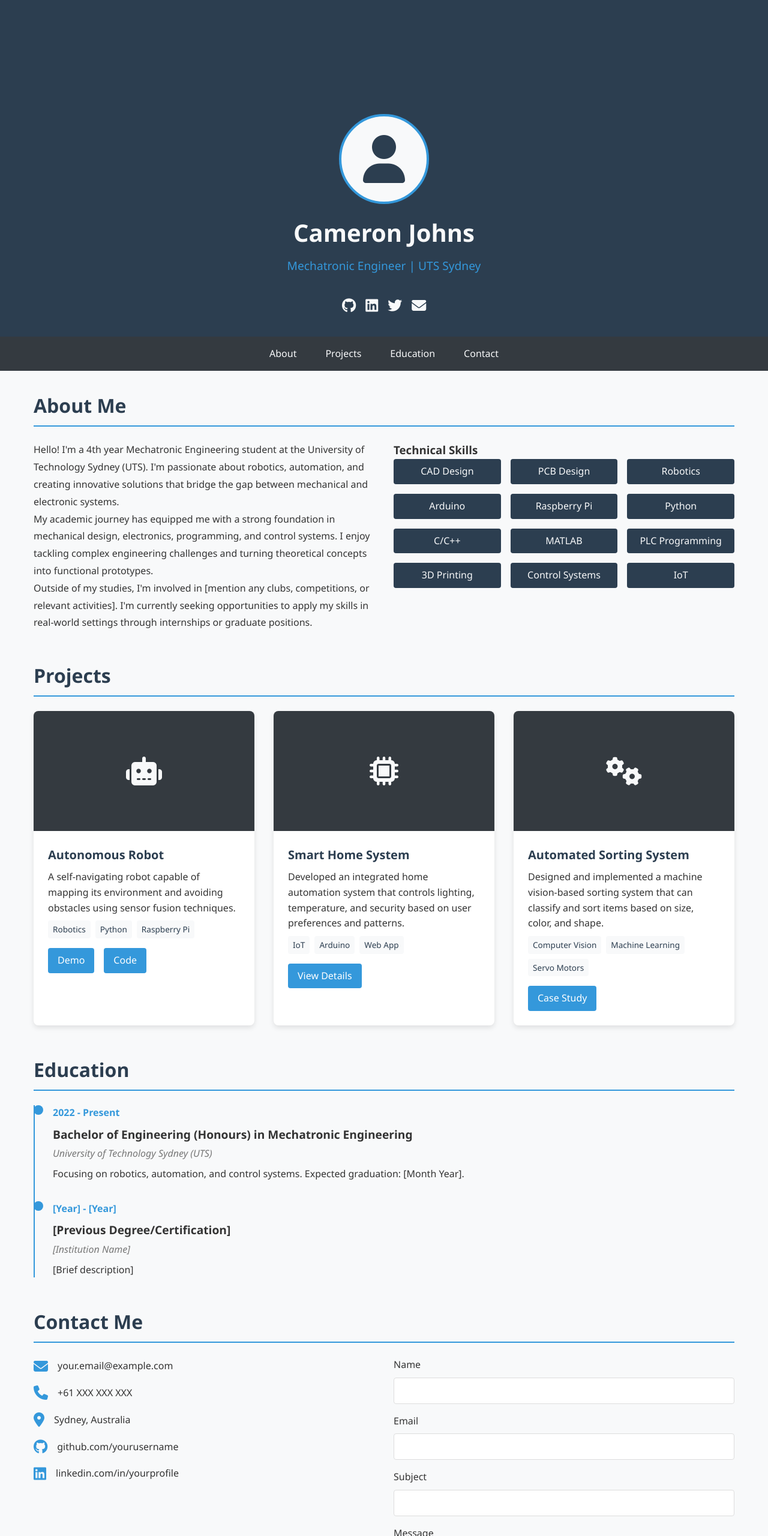
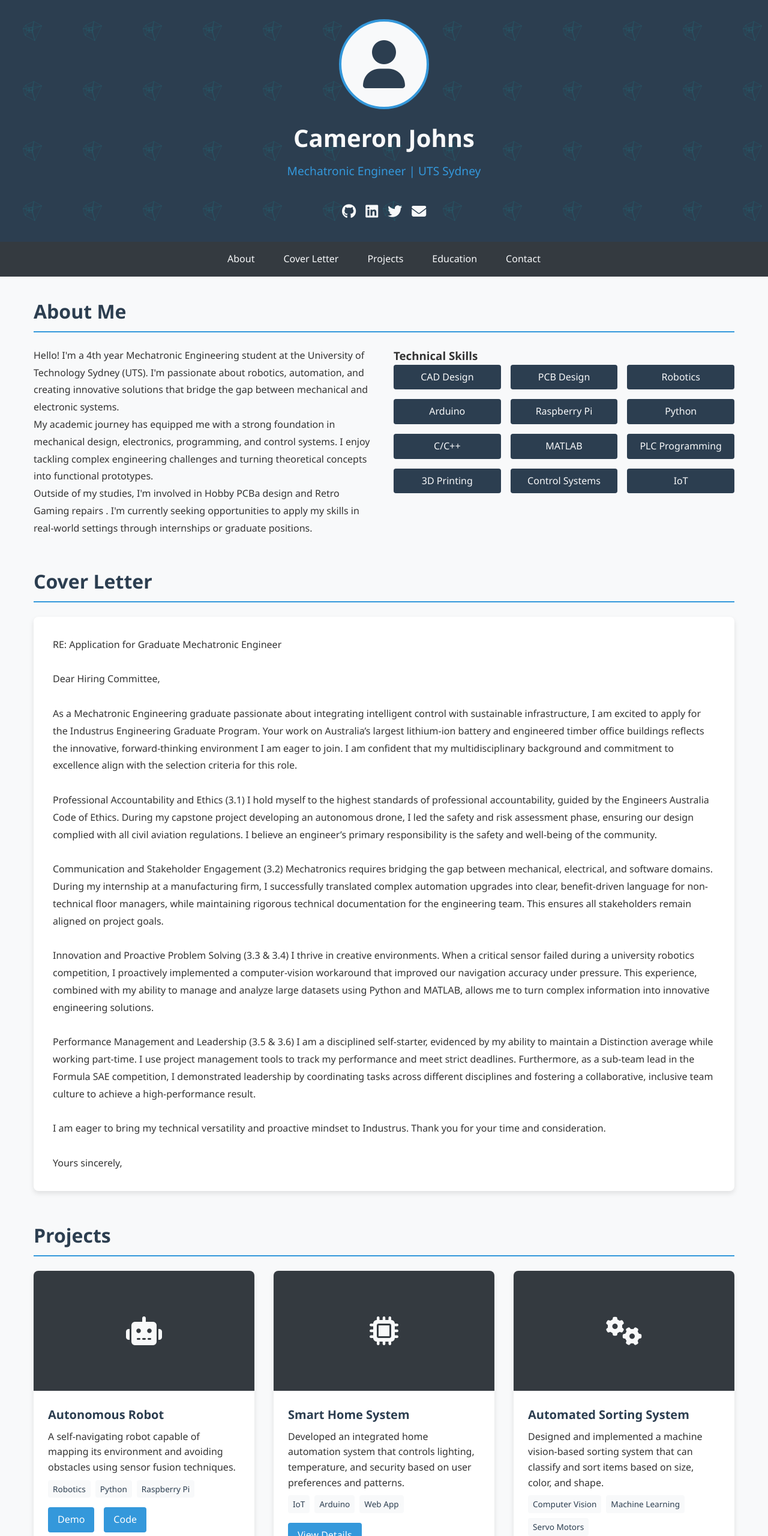
Before and after one commit to Cameron-j1/cameron-j1.github.io, a plain HTML site: page index.html in a window 1280 px wide. Shown: the top 2560 px of the page at 60% size. Drawn offline with Linux system fonts and the light colour scheme.

Commit message:
added CV and various UI elements

```diff
--- a/index.html
+++ b/index.html
@@ -22,7 +22,8 @@
             box-sizing: border-box;
         }
 
-        #donut-canvas {
+        /* Updated ID to match your HTML canvas */
+        #tesseract-canvas {
             position: absolute;
             top: 0;
             left: 0;
@@ -63,6 +64,7 @@
             padding: 2rem 0;
             text-align: center;
             position: relative;
+            overflow: hidden; /* Ensures canvas stays inside header */
         }
 
         .header-content {
@@ -202,6 +204,27 @@
             transform: translateY(-3px);
             background-color: var(--secondary-color);
         }
+
+        /* --- NEW CV SECTION STYLES --- */
+        .letter-container {
+            background: #fff;
+            padding: 2rem;
+            border-radius: 8px;
+            box-shadow: 0 4px 8px rgba(0,0,0,0.1);
+        }
+
+        .letter-content {
+            white-space: pre-wrap; /* This preserves formatting from the txt file */
+            font-family: inherit;
+            color: var(--text-color);
+            line-height: 1.8;
+        }
+
+        .error-msg {
+            color: var(--accent-color);
+            font-weight: bold;
+        }
+        /* ----------------------------- */
 
         /* Projects Section */
         .projects-grid {
@@ -438,7 +461,6 @@
     </style>
 </head>
 <body>
-    <!-- Header Section -->
     <header>
         <canvas id="tesseract-canvas"></canvas>
         <div class="header-content">
@@ -458,26 +480,23 @@
         </div>
     </header>
 
-    <!-- Navigation -->
     <nav>
         <div class="nav-container">
             <a href="#about" class="nav-link">About</a>
-            <a href="#projects" class="nav-link">Projects</a>
+            <a href="#cv" class="nav-link">Cover Letter</a> <a href="#projects" class="nav-link">Projects</a>
             <a href="#education" class="nav-link">Education</a>
             <a href="#contact" class="nav-link">Contact</a>
         </div>
     </nav>
 
-    <!-- Main Content -->
     <main>
-        <!-- About Section -->
         <section id="about" class="section container">
             <h2 class="section-title">About Me</h2>
             <div class="about-content">
                 <div class="about-text">
                     <p>Hello! I'm a 4th year Mechatronic Engineering student at the University of Technology Sydney (UTS). I'm passionate about robotics, automation, and creating innovative solutions that bridge the gap between mechanical and electronic systems.</p>
                     <p>My academic journey has equipped me with a strong foundation in mechanical design, electronics, programming, and control systems. I enjoy tackling complex engineering challenges and turning theoretical concepts into functional prototypes.</p>
-                    <p>Outside of my studies, I'm involved in [mention any clubs, competitions, or relevant activities]. I'm currently seeking opportunities to apply my skills in real-world settings through internships or graduate positions.</p>
+                    <p>Outside of my studies, I'm involved in Hobby PCBa design and Retro Gaming repairs . I'm currently seeking opportunities to apply my skills in real-world settings through internships or graduate positions.</p>
                 </div>
                 <div class="skills">
                     <h3>Technical Skills</h3>
@@ -499,11 +518,16 @@
             </div>
         </section>
 
-        <!-- Projects Section -->
+        <section id="cv" class="section container">
+            <h2 class="section-title">Cover Letter</h2>
+            <div class="letter-container">
+                <div id="cv-injection-point" class="letter-content">Loading cover letter...</div>
+            </div>
+        </section>
+
         <section id="projects" class="section container">
             <h2 class="section-title">Projects</h2>
             <div class="projects-grid">
-                <!-- Project 1 -->
                 <div class="project-card">
                     <div class="project-img">
                         <i class="fas fa-robot"></i>
@@ -523,7 +547,6 @@
                     </div>
                 </div>
 
-                <!-- Project 2 -->
                 <div class="project-card">
                     <div class="project-img">
                         <i class="fas fa-microchip"></i>
@@ -542,7 +565,6 @@
                     </div>
                 </div>
 
-                <!-- Project 3 -->
                 <div class="project-card">
                     <div class="project-img">
                         <i class="fas fa-cogs"></i>
@@ -563,7 +585,6 @@
             </div>
         </section>
 
-        <!-- Education Section -->
         <section id="education" class="section container">
             <h2 class="section-title">Education</h2>
             <div class="timeline">
@@ -571,27 +592,20 @@
                     <div class="timeline-date">2022 - Present</div>
                     <h3 class="timeline-title">Bachelor of Engineering (Honours) in Mechatronic Engineering</h3>
                     <p class="timeline-location">University of Technology Sydney (UTS)</p>
-                    <p>Focusing on robotics, automation, and control systems. Expected graduation: [Month Year].</p>
+                    <p>Focusing on robotics, automation, and control systems. Expected graduation: Dec 26.</p>
                 </div>
 
-                <!-- Add more education items as needed -->
-                <div class="timeline-item">
-                    <div class="timeline-date">[Year] - [Year]</div>
-                    <h3 class="timeline-title">[Previous Degree/Certification]</h3>
-                    <p class="timeline-location">[Institution Name]</p>
-                    <p>[Brief description]</p>
                 </div>
             </div>
         </section>
 
-        <!-- Contact Section -->
         <section id="contact" class="section container">
             <h2 class="section-title">Contact Me</h2>
             <div class="contact-content">
                 <div class="contact-info">
                     <div class="contact-item">
                         <i class="fas fa-envelope"></i>
-                        <span>your.email@example.com</span>
+                        <span>cameron.johns2002@gmail.com</span>
                     </div>
                     <div class="contact-item">
                         <i class="fas fa-phone"></i>
@@ -603,11 +617,11 @@
                     </div>
                     <div class="contact-item">
                         <i class="fab fa-github"></i>
-                        <span>github.com/yourusername</span>
+                        <span>github.com/Cameron-j1</span>
                     </div>
                     <div class="contact-item">
                         <i class="fab fa-linkedin"></i>
-                        <span>linkedin.com/in/yourprofile</span>
+                        <span>linkedin.com/in/camjohns</span>
                     </div>
                 </div>
 
@@ -634,7 +648,6 @@
         </section>
     </main>
 
-    <!-- Footer -->
     <footer>
         <div class="footer-content">
             <div class="footer-social">
@@ -643,10 +656,11 @@
                 <a href="#" target="_blank"><i class="fab fa-twitter"></i></a>
                 <a href="#" target="_blank"><i class="fas fa-envelope"></i></a>
             </div>
-            <p>&copy; <script>document.write(new Date().getFullYear())</script> Your Name. All Rights Reserved.</p>
+            <p>&copy; <script>document.write(new Date().getFullYear())</script> Cameron Johns. All Rights Reserved.</p>
         </div>
     </footer>
-<script><script>
+
+    <script>
     (function () {
         const canvas = document.getElementById('tesseract-canvas');
         const ctx = canvas.getContext('2d');
@@ -659,10 +673,12 @@
         window.addEventListener('resize', resizeCanvas);
         resizeCanvas();
 
-        const size = 1;
-        let angle = 0;
+        // --- CONFIGURATION ---
+        const TILE_SIZE = 100; // Size of each pattern square in pixels
+        const size = 1.5;      // Size of the tesseract relative to the tile
+        let angle = 90;
 
-        // Generate 16 vertices of a tesseract (4D hypercube)
+        // Generate 16 vertices of a tesseract
         const vertices = [];
         for (let i = 0; i < 16; i++) {
             vertices.push([
@@ -688,50 +704,66 @@
             let [x, y, z, w] = vec4;
 
             // 4D → 3D
-            const distance4D = 4;
+            const distance4D = 3;
             const wScale = 1 / (distance4D - w);
             x *= wScale;
             y *= wScale;
             z *= wScale;
 
             // 3D → 2D
-            const distance3D = 4;
+            const distance3D = 3;
             const zScale = 1 / (distance3D - z);
+
+            // Scale based on TILE_SIZE, not full canvas width
+            const scale = TILE_SIZE / 4;
+
+            // Return coordinates relative to the center of the tile (0,0 is center)
             return {
-                x: x * zScale * canvas.width / 8 + canvas.width / 2,
-                y: y * zScale * canvas.height / 8 + canvas.height / 2
+                x: x * zScale * scale,
+                y: y * zScale * scale
             };
         }
 
-        function connectIndices(i, j, projected) {
+        function connectIndices(i, j, projected, offsetX, offsetY) {
             const a = projected[i];
             const b = projected[j];
             ctx.beginPath();
-            ctx.moveTo(a.x, a.y);
-            ctx.lineTo(b.x, b.y);
+            // Add the grid offset to position this specific tesseract
+            ctx.moveTo(a.x + offsetX, a.y + offsetY);
+            ctx.lineTo(b.x + offsetX, b.y + offsetY);
             ctx.stroke();
         }
 
         function draw() {
             ctx.clearRect(0, 0, canvas.width, canvas.height);
-            ctx.strokeStyle = "#0f0";
+
+            // Style: Cyan, thin lines, slightly transparent
+            ctx.strokeStyle = "rgba(0, 255, 255, 0.4)";
             ctx.lineWidth = 1;
 
-            const projected = [];
-
+            // 1. Calculate the shape ONCE per frame
+            const currentShape = [];
             for (let v of vertices) {
-                let rotated = rotate4D(v, 0, 3, angle); // Rotate in XW
-                rotated = rotate4D(rotated, 1, 2, angle * 0.5); // Rotate in YZ
-                projected.push(project(rotated));
+                let rotated = rotate4D(v, 0, 3, angle);
+                rotated = rotate4D(rotated, 1, 2, angle * 0.5);
+                currentShape.push(project(rotated));
             }
 
-            // Connect edges
-            for (let i = 0; i < 16; i++) {
-                for (let j = i + 1; j < 16; j++) {
-                    let diff = i ^ j;
-                    if (diff && !(diff & (diff - 1))) {
-                        connectIndices(i, j, projected);
+            // 2. Loop through the width and height to draw the grid
+            // We start slightly off-screen (-TILE_SIZE) to ensure edges are filled
+            for (let y = TILE_SIZE/2; y < canvas.height + TILE_SIZE; y += TILE_SIZE) {
+                for (let x = TILE_SIZE/2; x < canvas.width + TILE_SIZE; x += TILE_SIZE) {
+
+                    // Draw edges for this specific tile position
+                    for (let i = 0; i < 16; i++) {
+                        for (let j = i + 1; j < 16; j++) {
+                            let diff = i ^ j;
+                            if (diff && !(diff & (diff - 1))) {
+                                connectIndices(i, j, currentShape, x, y);
+                            }
+                        }
                     }
+
                 }
             }
 
@@ -740,8 +772,15 @@
         }
 
         draw();
+
+        // CV Fetch Logic (Unchanged)
+        document.addEventListener("DOMContentLoaded", () => {
+            fetch('cv.txt')
+                .then(r => r.ok ? r.text() : Promise.reject("404"))
+                .then(t => document.getElementById('cv-injection-point').textContent = t)
+                .catch(e => document.getElementById('cv-injection-point').innerHTML = '<p class="error-msg">Error loading CV. Use a local server.</p>');
+        });
     })();
-    </script>
-
+</script>
 </body>
 </html>
```
Also changed, not shown: cv.txt (added).
